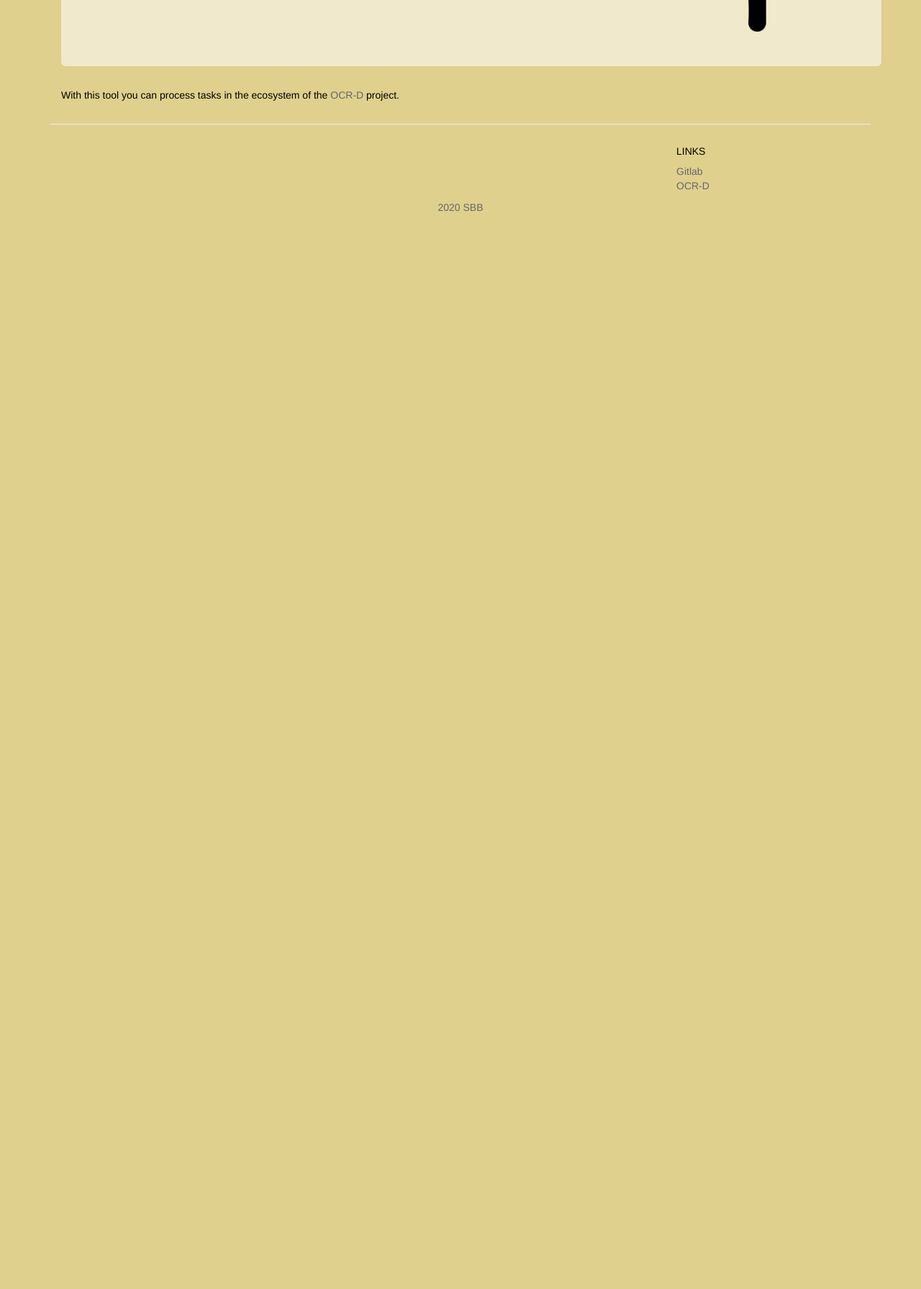
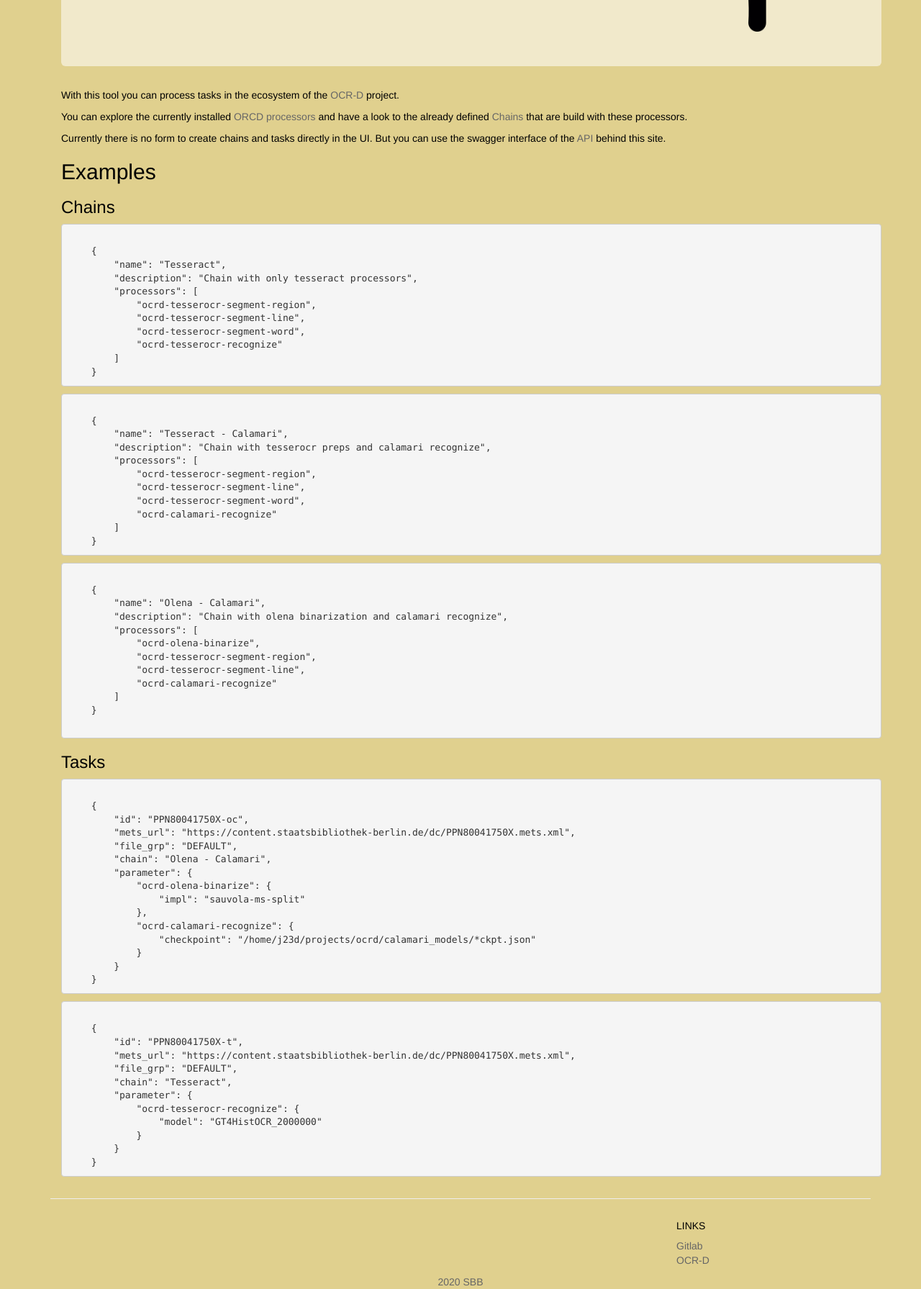
Before and after one commit to StabiBerlin/ocrd_butler, a Flask app: template ocrd_butler/templates/index.html in a window 1280 px wide. Shown: the part 229-2020 px from the top of the page at 72% size. Before the commit the page ends 523 px from the top, so only its background shows below. Run offline with Flask 2, Linux system fonts and the light colour scheme; the template is opened without the code that fills it, so the values that code supplies are empty; parts of the project's set-up code (start-up, migrations or seed data) failed here and were passed over; some libraries are stand-ins or nearby versions.

Commit message:
[#9357] Some infos for the frontpage.

```diff
--- a/ocrd_butler/templates/index.html
+++ b/ocrd_butler/templates/index.html
@@ -18,6 +18,71 @@
     <div class="row">
         <div class="col-md-12">
             <p>With this tool you can process tasks in the ecosystem of the <a href="https://github.com/OCR-D" target="_blank">OCR-D</a> project.</p>
+            <p>You can explore the currently installed <a href="/processors">ORCD processors</a> and have a look to the already defined <a href="/chains">Chains</a> that are build with these processors.</p>
+            <p>Currently there is no form to create chains and tasks directly in the UI. But you can use the swagger interface of the <a href="/api" target="_blank">API</a> behind this site.</p>
+
+            <h2>Examples</h2>
+            <h3>Chains</h3>
+            <p><pre><code>
+    {
+        "name": "Tesseract",
+        "description": "Chain with only tesseract processors",
+        "processors": [
+            "ocrd-tesserocr-segment-region",
+            "ocrd-tesserocr-segment-line",
+            "ocrd-tesserocr-segment-word",
+            "ocrd-tesserocr-recognize"
+        ]
+    }</code></pre><pre><code>
+    {
+        "name": "Tesseract - Calamari",
+        "description": "Chain with tesserocr preps and calamari recognize",
+        "processors": [
+            "ocrd-tesserocr-segment-region",
+            "ocrd-tesserocr-segment-line",
+            "ocrd-tesserocr-segment-word",
+            "ocrd-calamari-recognize"
+        ]
+    }</code></pre><pre><code>
+    {
+        "name": "Olena - Calamari",
+        "description": "Chain with olena binarization and calamari recognize",
+        "processors": [
+            "ocrd-olena-binarize",
+            "ocrd-tesserocr-segment-region",
+            "ocrd-tesserocr-segment-line",
+            "ocrd-calamari-recognize"
+        ]
+    }
+            </code></pre></p>
+
+            <h3>Tasks</h3>
+            <p><pre><code>
+    {
+        "id": "PPN80041750X-oc",
+        "mets_url": "https://content.staatsbibliothek-berlin.de/dc/PPN80041750X.mets.xml",
+        "file_grp": "DEFAULT",
+        "chain": "Olena - Calamari",
+        "parameter": {
+            "ocrd-olena-binarize": {
+                "impl": "sauvola-ms-split"
+            },
+            "ocrd-calamari-recognize": {
+                "checkpoint": "/home/j23d/projects/ocrd/calamari_models/*ckpt.json"
+            }
+        }
+    }</code></pre><pre><code>
+    {
+        "id": "PPN80041750X-t",
+        "mets_url": "https://content.staatsbibliothek-berlin.de/dc/PPN80041750X.mets.xml",
+        "file_grp": "DEFAULT",
+        "chain": "Tesseract",
+        "parameter": {
+            "ocrd-tesserocr-recognize": {
+                "model": "GT4HistOCR_2000000"
+            }
+        }
+    }</code></pre></p>
         </div>
     </div>
 </div>
```
